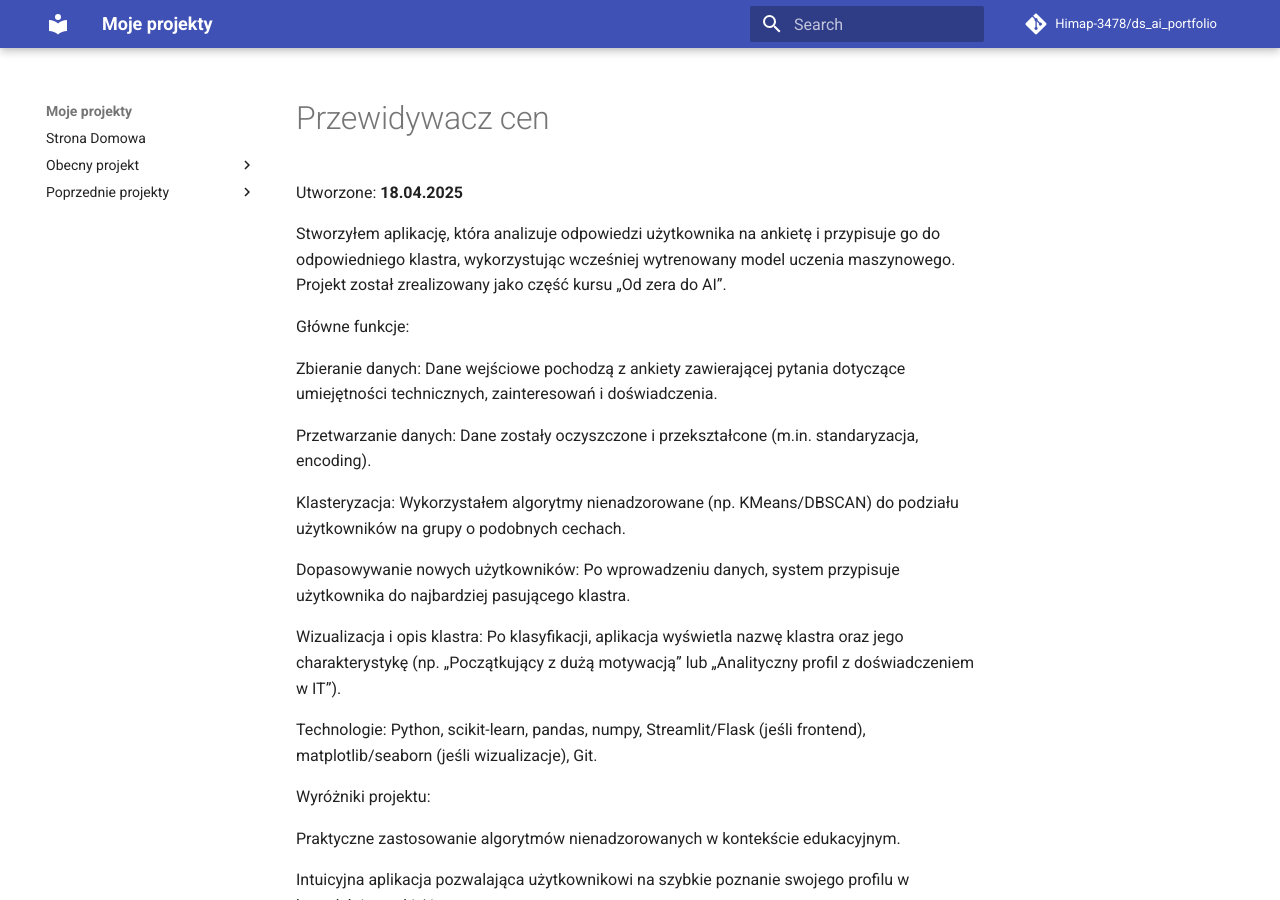
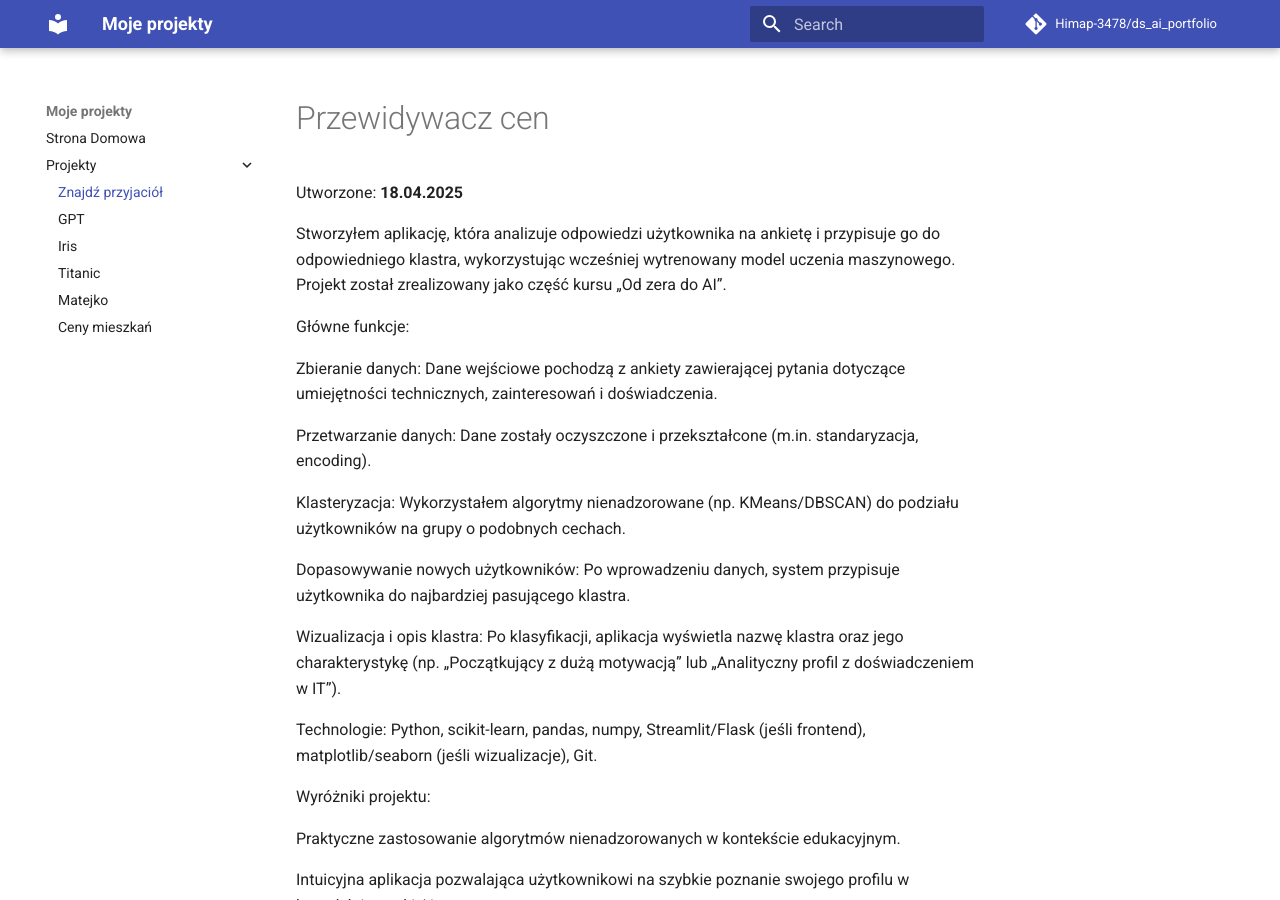
Before and after one commit to Himap-3478/ds_ai_portfolio, an MkDocs documentation site: the page built from docs/Find_friends/index.md, in a window 1280 px wide and 900 px high. Built offline with MkDocs 1.6.1 and Material for MkDocs 9.7.7, drawn with Linux system fonts in a browser that asks for light colours; comment, search, counter and statistics services are not loaded.

Commit message:
aktualizacja

```diff
--- a/mkdocs.yml
+++ b/mkdocs.yml
@@ -13,9 +13,10 @@ theme:
 
 nav:
   - Strona Domowa: index.md
-  - Obecny projekt:
-      - "Ceny mieszkań": Ceny_mieszkan/index.md
-  - Poprzednie projekty:
+  - Projekty:
+      - "Znajdź przyjaciół": Find_friends/index.md
+      - "GPT": GPT/index.md
       - "Iris": Irysy/index.md
       - "Titanic": Titanic/index.md
       - "Matejko": Generator_kolorowanek/index.md
+      - "Ceny mieszkań": Ceny_mieszkan/index.md
```
